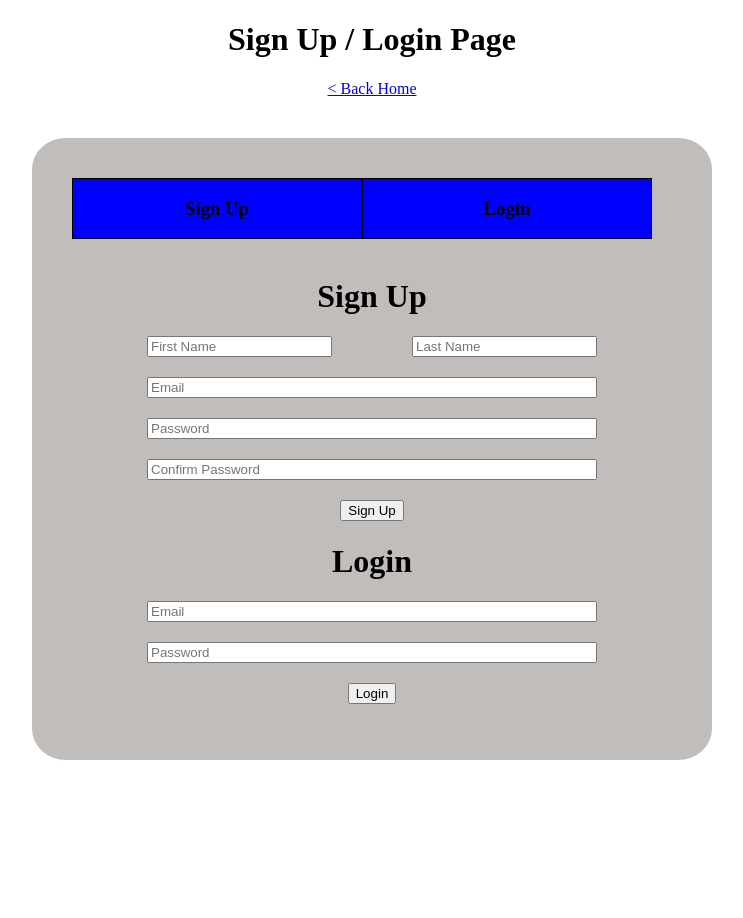
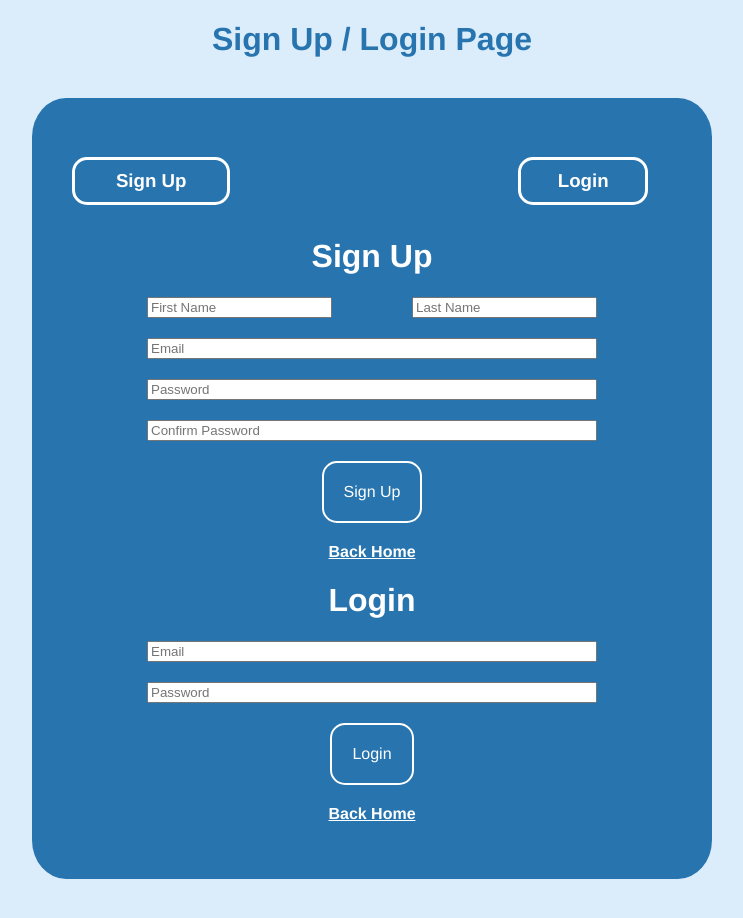
Before and after one commit to Nate-Fish/Bruin-Swipes, a website: page public/sign.html in a window 1280 px wide. Shown: the whole page, without its empty margins (268-1011 px from the left). Before the commit the page ends 800 px from the top, so only its background shows below. Drawn offline with Linux system fonts and the light colour scheme; no server answers.

Commit message:
Login Styled
* Styled login page
* Added CSS file
* Minor reordering of webpage

```diff
--- /dev/null
+++ b/public/css/sign.css
@@ -0,0 +1,109 @@
+body {
+  background-color: #DBEDFB;
+  color: #FFFFFF;
+  font-family: "Helvetica", "Arial", sans-serif;
+  font-weight: bold;
+}
+
+h1 {
+  color: #FFFFFF;
+  text-align:center;
+}
+
+button {
+  border-color: #FFFFFF;
+  color:#FFFFFF;
+  font-family: "Helvetica", "Arial", sans-serif;
+  background-color: #2774AE;
+  border-style: solid;
+  border-radius: 15px;
+  font-size: 100%;
+  padding: 20px;
+  border-color: #FFFFFF;
+}
+
+button:hover {
+  text-decoration: underline;
+}
+
+.top-page {
+  color:#2774AE;
+}
+
+.login-postion {
+  margin-left: 55%;
+  border-radius: 15px;
+  border-style: solid;
+  padding: 10px;
+}
+
+.sign-up-postion {
+  margin-right: 45%;
+  border-radius: 15px;
+  border-style: solid;
+  padding: 10px;
+}
+
+.back-home {
+  display: flex;
+  flex-flow:column nowrap;
+  align-items: center;
+}
+
+.back-home-style {
+  border-color: #FFFFFF;
+  color:#FFFFFF;
+  font-family: "Helvetica", "Arial", sans-serif;
+  background-color: #2774AE;
+  font-size: 100%;
+  border-color: #FFFFFF;
+  text-decoration: underline;
+}
+
+.parent-div {
+  padding: 40px;
+  max-width: 600px;
+  margin: 40px auto;
+  border-radius: 5%;
+  background-color: #2774AE;
+  min-width: 480px;
+}
+
+.buttons-primary {
+  list-style: none;
+  padding: 0;
+  margin: 0 auto 100px auto;
+}
+
+.buttons {
+  float:left;
+  width: 48%;
+  text-align:center;
+  cursor: pointer;
+  border-color: #FFFFFF;
+}
+
+.buttons:hover {
+  text-decoration: underline;
+}
+
+.transition {
+  transition: 3s ease
+}
+
+.column {
+  display:flex;
+  flex-flow: column nowrap;
+  justify-content: space-evenly;
+  width:75%;
+  grid-gap:20px;
+  margin:auto
+}
+
+.name-row{
+  display:flex;
+  flex-flow: row nowrap;
+  justify-content: space-between;
+  width: 75%;
+  margin: 0 auto 20px auto;
+}
--- a/public/sign.html
+++ b/public/sign.html
@@ -14,52 +14,39 @@
 
     <script src="js/global.js" data-hideNav="true"></script>
     <script src="js/sign.js"></script>
+
+    <!-- CSS -->
+    <link href="css/sign.css" rel="stylesheet">
 </head>
 
 <body>
-    <h1 style="text-align:center">Sign Up / Login Page</h1>
-
-    <!-- TODO: Move to CSS File -->
-
-    <div style="display: flex; flex-flow:column nowrap; align-items: center;"><a href="index.html">&lt; Back Home</a></div>
+    <h1 class="top-page">Sign Up / Login Page</h1>
 
     <!-- Parent Div -->
-    <div id="signParent" style="
-            padding: 40px;
-            max-width: 600px;
-            margin: 40px auto;
-            border-radius: 5%;
-            background-color: #c1bdba;
-            min-width: 480px;
-        ">
+    <div id="signParent" class="parent-div">
 
         <!-- Buttons -->
-        <ul style="list-style: none; padding: 0; margin: 0 auto 100px auto">
-            <li id="signUpTab"
-                style="float:left; width: 48%; text-align:center; cursor: pointer; background-color:blue; border: 1px solid black">
-                <h3>Sign Up</h3>
+        <ul class="buttons-primary">
+            <li id="signUpTab" class="buttons">
+                <h3 class="sign-up-postion">Sign Up</h3>
             </li>
-            <li id="loginTab"
-                style="float:left; width: 48%; text-align:center; cursor: pointer; background-color: blue; border: 1px solid black">
-                <h3>Login</h3>
+            <li id="loginTab" class="buttons">
+                <h3 class="login-postion">Login</h3>
             </li>
         </ul>
 
-
         <!-- Sign Up Form -->
-        <div id="signUpForm" style="transition: 3s ease">
-            <h1 style="text-align:center">Sign Up</h1>
+        <div id="signUpForm" class="transition">
+            <h1>Sign Up</h1>
 
             <!-- Name Row -->
-            <div
-                style="display:flex; flex-flow: row nowrap; justify-content: space-between; width: 75%; margin: 0 auto 20px auto">
+            <div class="name-row">
                 <input id="signup-first" placeholder="First Name">
                 <input id="signup-last" placeholder="Last Name">
             </div>
 
             <!-- Email/Password Column -->
-            <div
-                style="display:flex; flex-flow: column nowrap; justify-content: space-evenly; width:75%; grid-gap:20px; margin:auto">
+            <div class="column">
                 <input id="signup-email" placeholder="Email">
                 <input id="signup-password" type="password" placeholder="Password">
                 <input id="signup-confirm" type="password" placeholder="Confirm Password">
@@ -68,16 +55,16 @@
                 <button id="signUpSubmit" style="margin: auto">
                     Sign Up
                 </button>
+                <div class="back-home"><a href="index.html"><div class="back-home-style">Back Home</div></a></div>
             </div>
         </div>
 
         <!-- Login Form -->
-        <div id="loginForm" style="transition: 2s ease;">
-            <h1 style="text-align:center">Login</h1>
+        <div id="loginForm" class="transition">
+            <h1>Login</h1>
 
             <!-- Email/Password Column -->
-            <div
-                style="display:flex; flex-flow: column nowrap; justify-content: space-evenly; width:75%; grid-gap:20px; margin:auto">
+            <div class="column">
                 <input id="login-email" placeholder="Email">
                 <input id="login-password" type="password" placeholder="Password">
 
@@ -85,11 +72,11 @@
                 <button id="loginSubmit" style="margin: auto">
                     Login
                 </button>
+                <div class="back-home"><a href="index.html"><div class="back-home-style">Back Home</div></a></div>
             </div>
         </div>
 
         <p id="message" style="text-align:center"></p>
-
     </div>
 </body>
 
```
